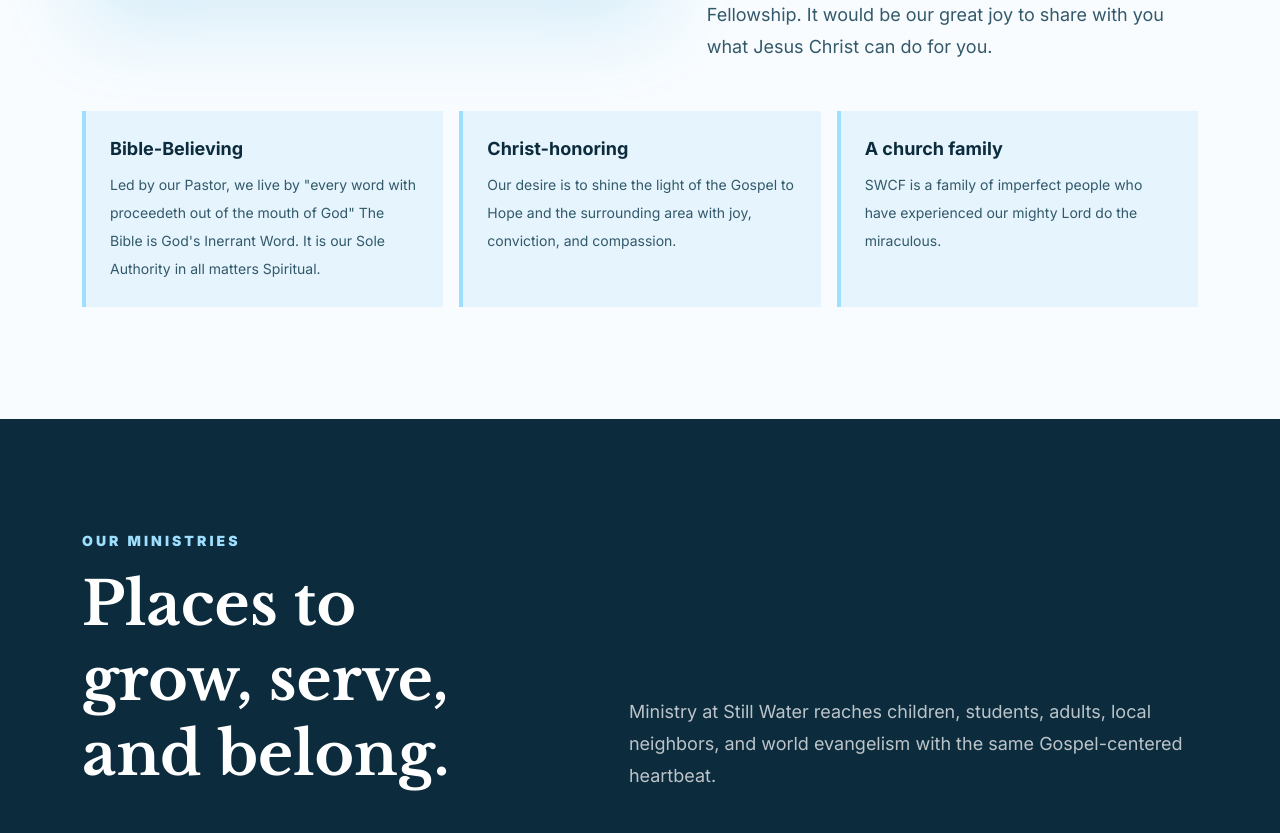
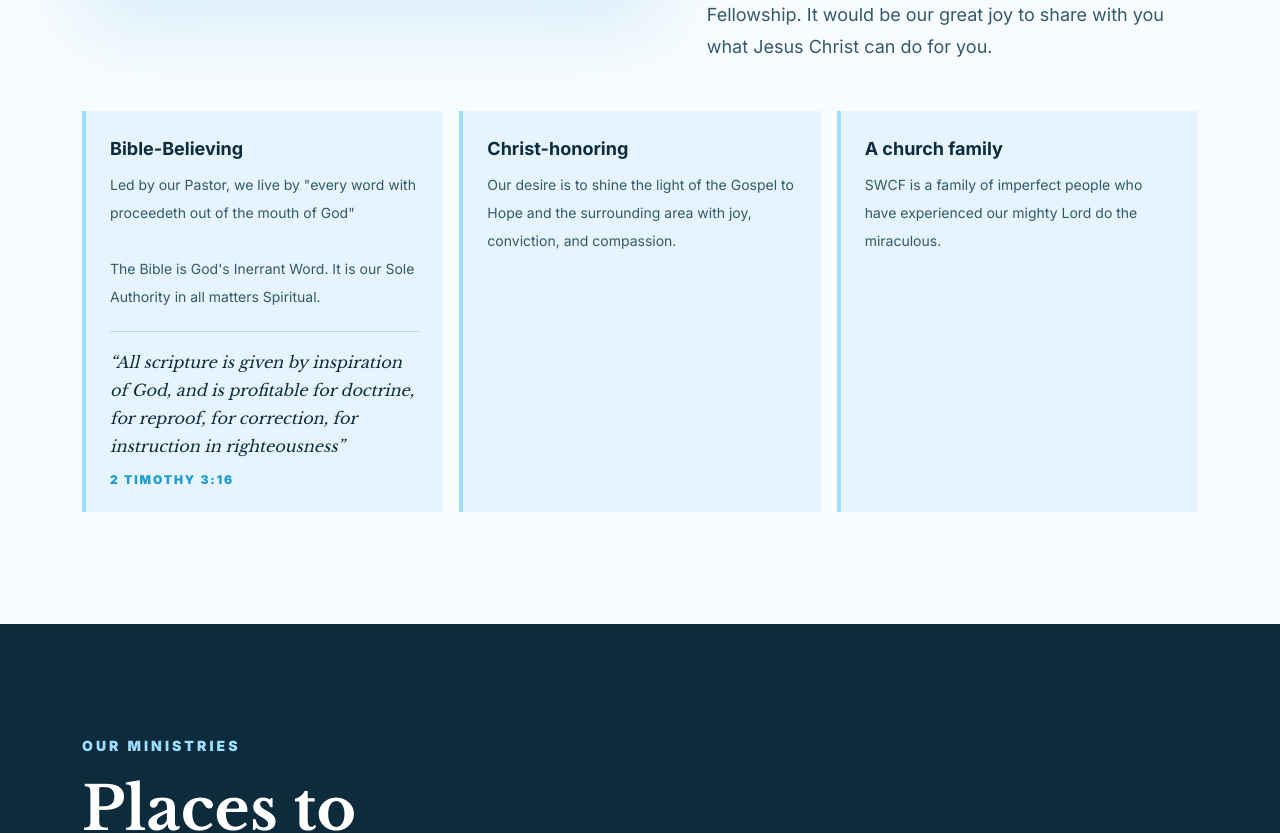
Before and after one commit to edesent/stillwater-christian-fellowship, a Next.js app: page / in a window 1280 px wide. Shown: the part 3756-4589 px from the top of the page. Built offline with nearby package versions, Linux system fonts and the light colour scheme.

Commit message:
Display separate verse and reference on visitor cards

```diff
--- a/src/app/page.tsx
+++ b/src/app/page.tsx
@@ -337,7 +337,21 @@ function Welcome() {
           {visitorNotes.map((note) => (
             <article key={note.title} className="border-l-4 border-sky bg-mist/58 p-6">
               <h3 className="text-lg font-bold text-ink">{note.title}</h3>
-              <p className="mt-2 text-sm leading-7 text-ink-soft">{note.body}</p>
+              <p className="mt-2 whitespace-pre-line text-sm leading-7 text-ink-soft">
+                {note.body}
+              </p>
+              {"verse" in note && note.verse ? (
+                <blockquote className="mt-5 border-t border-rule pt-4">
+                  <p className="serif text-base italic leading-7 text-ink">
+                    &ldquo;{note.verse}&rdquo;
+                  </p>
+                  {"reference" in note && note.reference ? (
+                    <cite className="mt-3 block text-xs font-black uppercase tracking-[0.16em] text-clay not-italic">
+                      {note.reference}
+                    </cite>
+                  ) : null}
+                </blockquote>
+              ) : null}
             </article>
           ))}
         </div>
```
